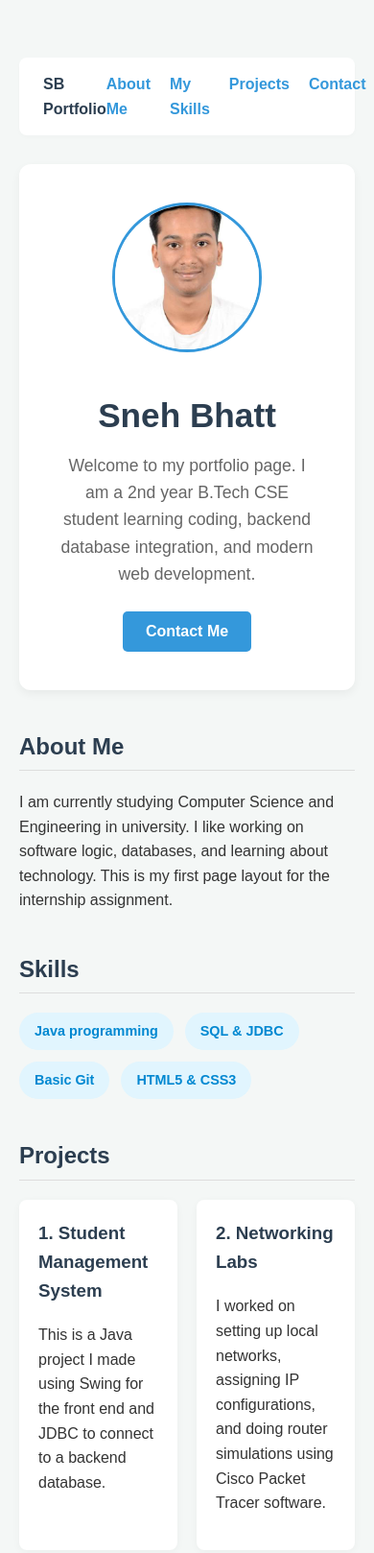
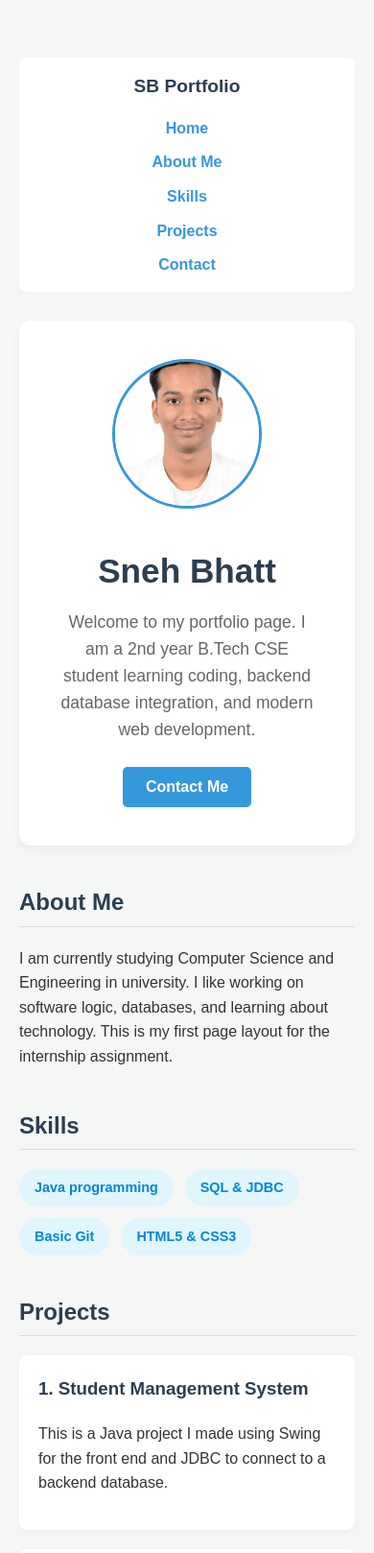
Before and after one commit to sneh1766/My_Portfolio, a plain HTML site: page index.html in a window 390 px wide. Shown: the top 1618 px of the page at 96% size. Drawn offline with Linux system fonts and the light colour scheme.

Commit message:
task 4 done

```diff
--- a/index.html
+++ b/index.html
@@ -13,12 +13,12 @@
             padding: 20px;
         }
 
-        /* --- Task 3: Flexbox Navigation Bar --- */
+        /* --- Task 4: Responsive Navigation Bar Base Styles --- */
         .nav-container {
-            display: flex;                  /* Activates flexbox container */
-            flex-direction: row;            /* Aligns links horizontally in a row */
-            justify-content: space-between; /* Pushes content evenly with spaces between */
-            align-items: center;            /* Centers items vertically */
+            display: flex;
+            flex-direction: row;
+            justify-content: space-between;
+            align-items: center;
             background-color: #ffffff;
             padding: 15px 25px;
             border-radius: 8px;
@@ -28,17 +28,34 @@
         .nav-logo {
             font-weight: bold;
             color: #2c3e50;
+            font-size: 1.2em;
         }
 
         .nav-links {
             display: flex;
-            gap: 20px;                      /* Defines clean spacing between links */
-            list-style: none;               /* Removes default bullet points */
+            gap: 20px;
+            list-style: none;
             margin: 0;
             padding: 0;
         }
 
-        /* --- Task 2 Styles Refined (Hero Card) --- */
+        /* --- Task 4: Mobile Responsiveness Media Query --- */
+        /* If the screen width is 600px or smaller, execute these changes */
+        @media (max-width: 600px) {
+            .nav-container {
+                flex-direction: column;     /* Switches header layout from horizontal row to vertical column */
+                gap: 15px;                  /* Adds space between the logo and the link stack */
+                text-align: center;
+            }
+
+            .nav-links {
+                flex-direction: column;     /* Stacks your navigation links vertically on top of each other */
+                gap: 10px;                  /* Tightens mobile link gaps */
+            }
+        }
+        /* -------------------------------------------------- */
+
+        /* Task 2: Hero Card Styles */
         .hero-section {
             background-color: #ffffff;
             padding: 40px;
@@ -93,34 +110,40 @@
             border-bottom: 1px solid #dddddd;
         }
 
-        /* --- Task 3: Flexbox Skills Layout --- */
+        /* Task 3: Flexbox Skills Layout */
         .skills-list {
             display: flex;
-            flex-direction: row;            /* Places items side-by-side */
-            flex-wrap: wrap;                /* Allows row to drop to next line if crowded */
-            gap: 12px;                      /* Equal spacing between badges */
+            flex-direction: row;
+            flex-wrap: wrap;
+            gap: 12px;
             padding: 0;
             list-style: none;
         }
 
         .skills-list li {
-            background-color: #e1f5fe;       /* Soft blue badge fill */
-            color: #0288d1;                 /* Strong blue text contrast */
+            background-color: #e1f5fe;
+            color: #0288d1;
             padding: 8px 16px;
-            border-radius: 20px;            /* Gives pill shapes */
+            border-radius: 20px;
             font-weight: bold;
             font-size: 0.9em;
         }
 
-        /* --- Task 3: Flexbox Projects Grid Layout --- */
+        /* Task 3: Flexbox Projects Layout adapts dynamically to mobile screen dimensions */
         .projects-container {
             display: flex;
-            flex-direction: row;            /* Places projects columns beside each other */
-            gap: 20px;                      /* Spacing between the columns */
+            flex-direction: row;
+            gap: 20px;
+        }
+
+        @media (max-width: 600px) {
+            .projects-container {
+                flex-direction: column;     /* Stacks project cards vertically on small screens */
+            }
         }
 
         .project-card {
-            flex: 1;                        /* Forces both cards to take equal width */
+            flex: 1;
             background-color: #ffffff;
             padding: 20px;
             border-radius: 8px;
@@ -132,7 +155,7 @@
             color: #2c3e50;
         }
 
-        /* General Links Styling */
+        /* General Link Anchors */
         a {
             color: #3498db;
             text-decoration: none;
@@ -150,14 +173,15 @@
     <div class="nav-container">
         <div class="nav-logo">SB Portfolio</div>
         <ul class="nav-links">
+            <li><a href="#hero">Home</a></li>
             <li><a href="#about">About Me</a></li>
-            <li><a href="#skills">My Skills</a></li>
+            <li><a href="#skills">Skills</a></li>
             <li><a href="#projects">Projects</a></li>
             <li><a href="#contact">Contact</a></li>
         </ul>
     </div>
 
-    <div class="hero-section">
+    <div class="hero-section" id="hero">
         <img src="my-photo.png" alt="My Profile Picture">
         <h1>Sneh Bhatt</h1>
         <p>Welcome to my portfolio page. I am a 2nd year B.Tech CSE student learning coding, backend database integration, and modern web development.</p>
```
